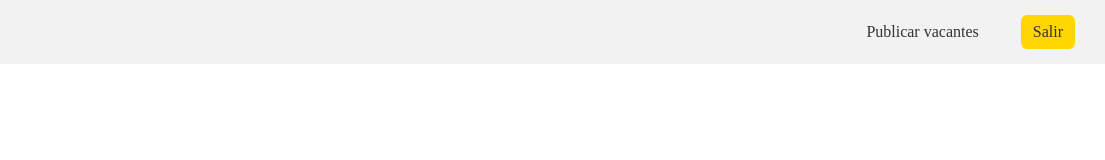
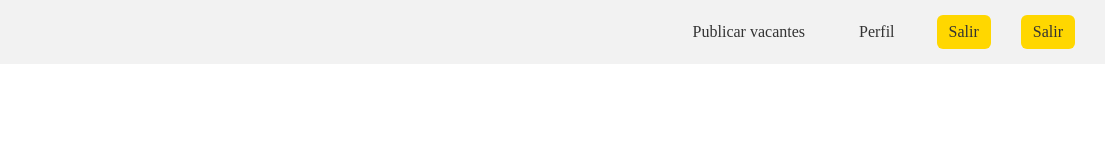
Before and after one commit to lizeth-contrerass/LUMINAR, a plain HTML site: page bases/nav-I-Empresa.html in a window 1280 px wide. Shown: the full height of the page, 175-1280 px from the left. Drawn offline with Linux system fonts and the light colour scheme.

Commit message:
ahora si headers ya iniciado

```diff
--- a/bases/nav-I-Empresa.html
+++ b/bases/nav-I-Empresa.html
@@ -15,6 +15,8 @@
     </div>
     <nav class="nav">
       <a href="#">Publicar vacantes</a>
+      <a href="#">Perfil</a>
+      <a href="../cierreSesion.php" class="ingresar" target="_top">Salir</a>
       <a href="../cierreSesion.php" class="ingresar" target="_top">Salir</a>
     </nav>
   </main>
```
Also changed, not shown: bases/nav-I-User.html (+1 -0 lines).
